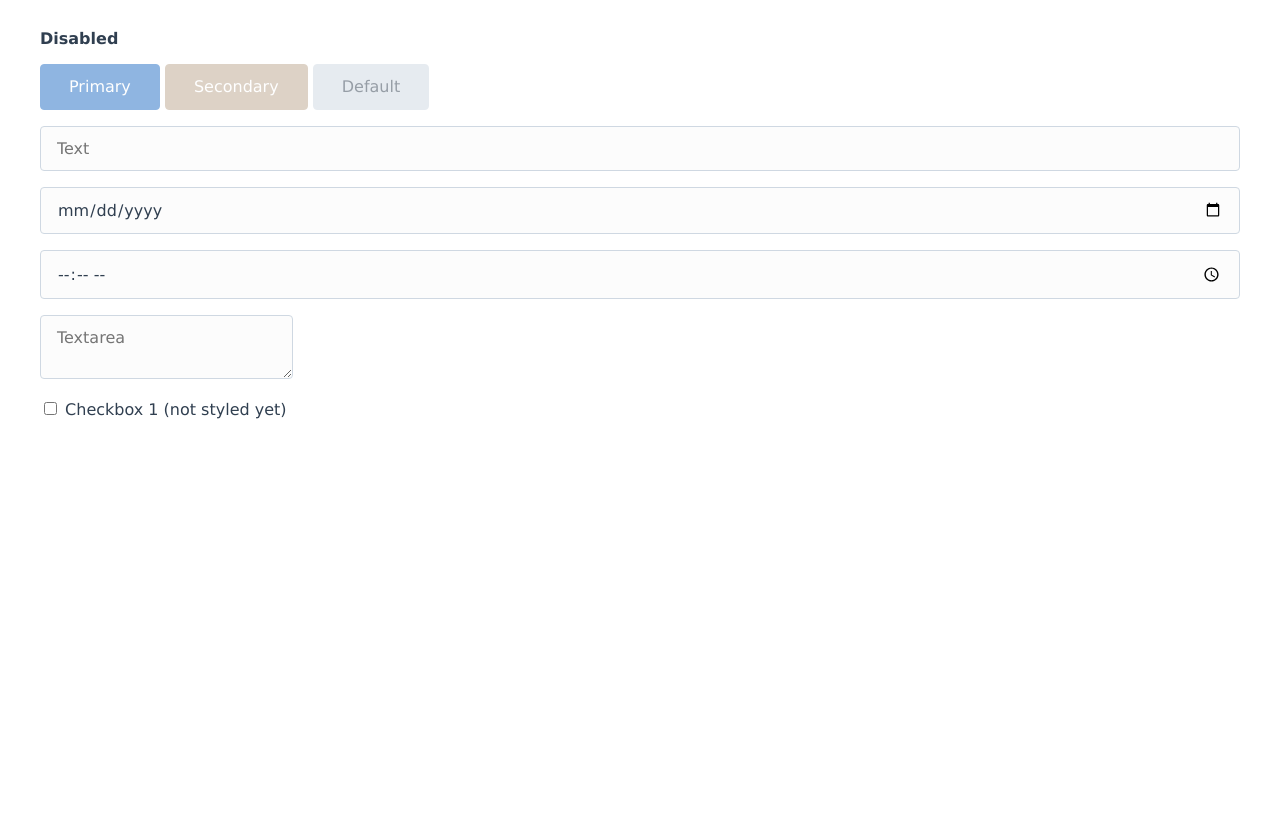
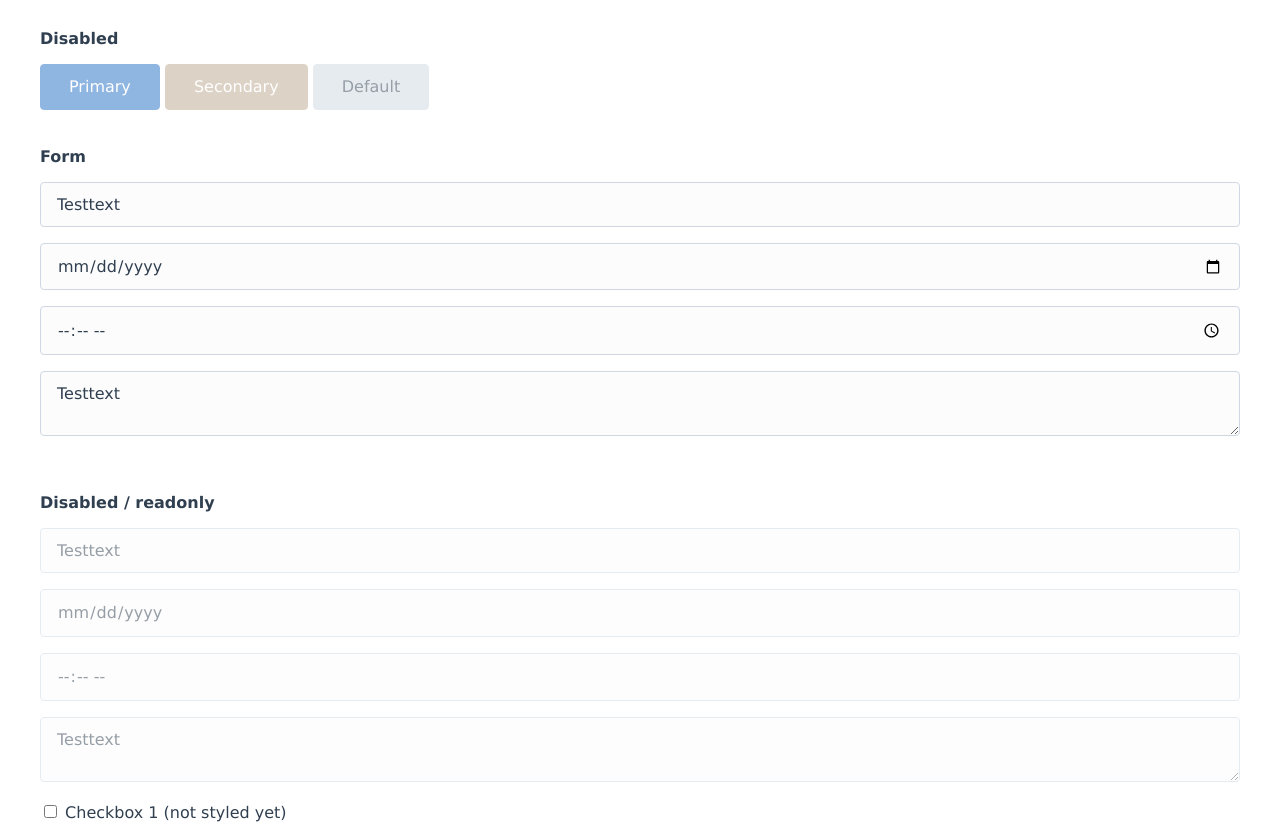
Before and after one commit to damukles/flair-css, a plain HTML site: page test.html in a window 1280 px wide. Shown: the part 560-1398 px from the top of the page. Before the commit the page ends 996 px from the top, so only its background shows below. Drawn offline with Linux system fonts and the light colour scheme.

Commit message:
simplyfied disabled

```diff
--- a/css/main.css
+++ b/css/main.css
@@ -156,18 +156,15 @@ button {
     background-color: var(--flair-element-color);
     border: 1px solid var(--flair-element-color);
 }
-button:hover:enabled {
+button:hover:not([disabled]) {
     background-color: var(--flair-element-color-darkened);
-}
-button:disabled {
-    opacity: 0.5;
 }
 button.primary {
     background-color: var(--flair-primary-color);
     color: var(--flair-primary-contrast-color);
     border: 1px solid var(--flair-primary-color);
 }
-button.primary:hover:enabled {
+button.primary:not([disabled]):hover {
     background-color: var(--flair-primary-color-darkened);
 }
 button.secondary {
@@ -175,25 +172,26 @@ button.secondary {
     color: var(--flair-secondary-contrast-color);
     border: 1px solid var(--flair-secondary-color);
 }
-button.secondary:hover:enabled {
+button.secondary:not([disabled]):hover {
     background-color: var(--flair-secondary-color-darkened);
 }
 
 /* forms and inputs */
-:where(select, textarea):not([readonly]),
+select,
+textarea,
 input:not(
         [type='submit'],
         [type='button'],
         [type='reset'],
         [type='range'],
         [type='file'],
-        [type='checkbox'],
-        [readonly]
+        [type='checkbox']
     ) {
     padding: var(--flair-input-padding);
     background-color: var(--flair-element-background-color);
     border-radius: var(--flair-border-radius);
     border: 1px solid var(--flair-element-border-color);
+    outline: none;
 }
 :where(select, textarea):not([readonly]):focus,
 input:not(
@@ -207,31 +205,25 @@ input:not(
     ):focus {
     border: 1px solid var(--flair-primary-color);
     box-shadow: inset 0 0 0 1px var(--flair-primary-color);
-    outline: none;
 }
-
-form > :where(select, textarea):not([readonly]),
+form > select,
+textarea,
 input:not(
         [type='submit'],
         [type='button'],
         [type='reset'],
         [type='range'],
         [type='file'],
-        [type='checkbox'],
-        [readonly]
-    ),
-form > :where(select, textarea):not([readonly]):focus,
-input:not(
-        [type='submit'],
-        [type='button'],
-        [type='reset'],
-        [type='range'],
-        [type='file'],
-        [type='checkbox'],
-        [readonly]
-    ):focus {
+        [type='checkbox']
+    ) {
     width: 100%;
     margin-bottom: var(--flair-element-spacing-vertical);
+}
+
+/* disabled */
+*:disabled,
+*[readonly] {
+    opacity: 0.5;
 }
 
 /* container */
--- a/test.html
+++ b/test.html
@@ -37,13 +37,19 @@
                 <button disabled>Default</button>
             </div>
             <form>
-                <input type="text" placeholder="Text" />
+                <h6>Form</h6>
+                <input type="text" placeholder="Text" value="Testtext" />
                 <input type="date" />
                 <input type="time" />
+                <textarea placeholder="Textarea">Testtext</textarea>
             </form>
-            <div>
-                <textarea placeholder="Textarea"></textarea>
-            </div>
+            <form>
+                <h6>Disabled / readonly</h6>
+                <input type="text" placeholder="Text" value="Testtext" readonly />
+                <input type="date" disabled />
+                <input type="time" disabled />
+                <textarea placeholder="Textarea" readonly>Testtext</textarea>
+            </form>
             <div>
                 <input id="cb1" type="checkbox" />
                 <label for="cb1">Checkbox 1 (not styled yet)</label>
```
